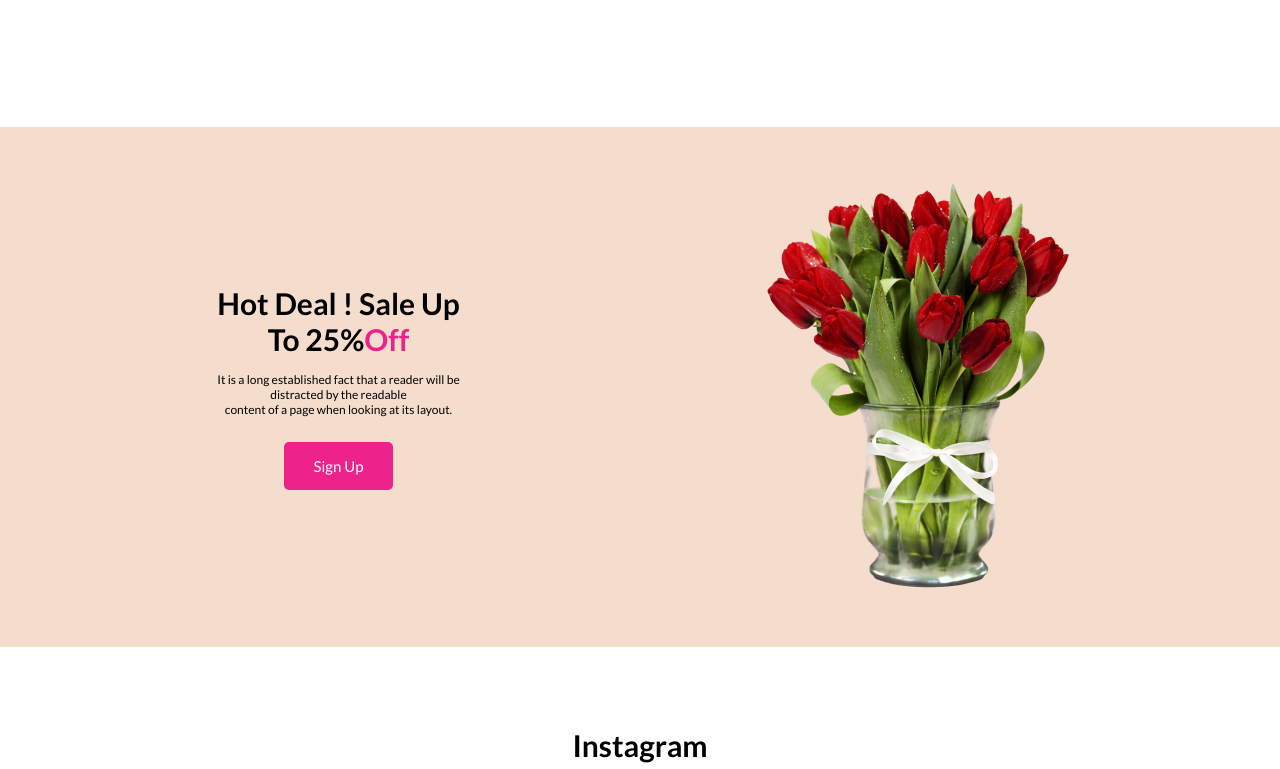
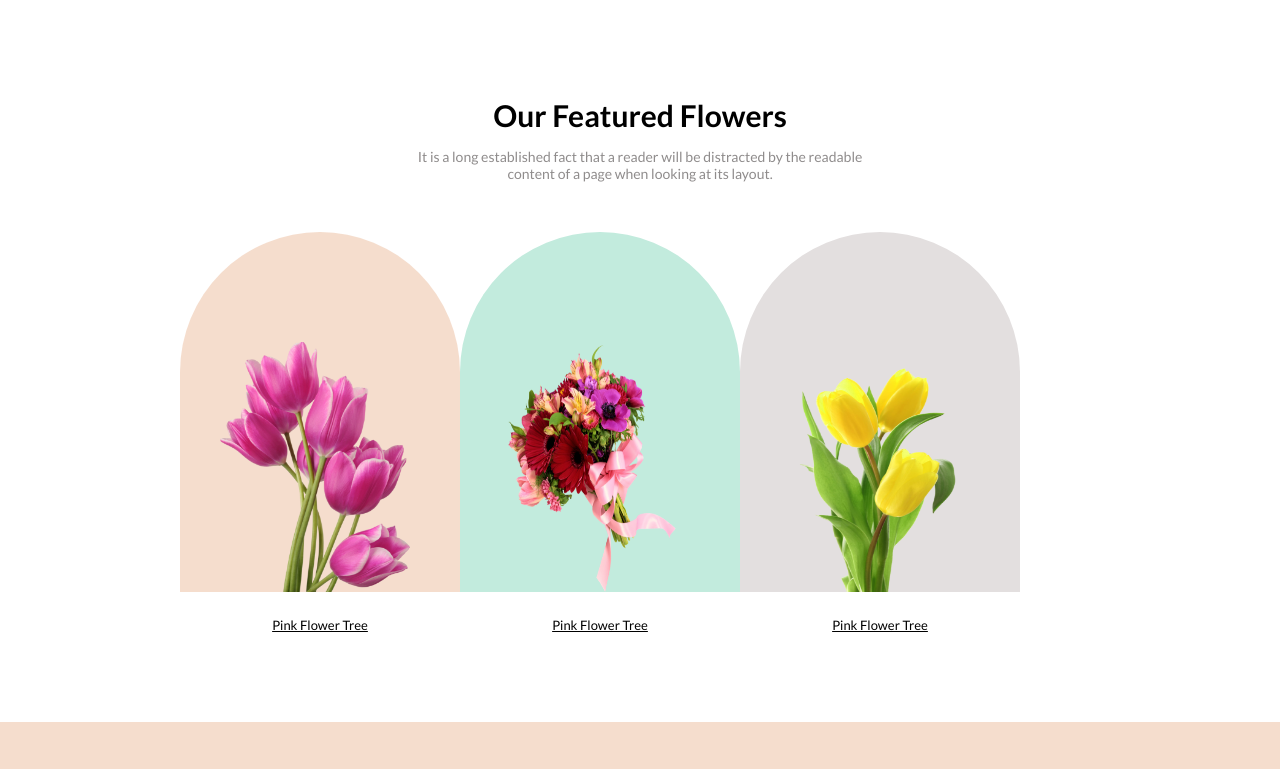
Before and after one commit to infoarifk/Assignment-project-1, a plain HTML site: page index.html in a window 1280 px wide. Shown: the part 611-1380 px from the top of the page. Drawn offline with Linux system fonts and the light colour scheme.

Commit message:
featured section added

```diff
--- a/index.html
+++ b/index.html
@@ -30,10 +30,38 @@
     </header>
 
     <main>
+        <section class="featured">
+            <h3 class="h3-title">Our Featured Flowers</h3>
+            <p class="p-description">It is a long established fact that a reader will be distracted by the readable <br> content of a page when looking at its layout.</p>
+
+            <div class="div-parent">
+                <div class="child-flower">
+                    <img class="child-1-img" src="./Flower Asset/pngwing 6.png" alt="">
+                    <br>
+                    <br>
+                    <u class="u-tag">Pink Flower Tree</u>
+                </div>
+                <div class="child-flower c-1">
+                    <img class="child-1-img" src="./Flower Asset/pngwing 5.png" alt="">
+                    <br>
+                    <br>
+                    <u class="u-tag">Pink Flower Tree</u>
+                </div>
+                <div class="child-flower c-2">
+                    <img class="child-1-img" src="./Flower Asset/pngwing 7.png" alt="">
+                    <br>
+                    <br>
+                    <u class="u-tag">Pink Flower Tree</u>
+                </div>
+
+            </div>
+
+
+        </section>
         <section class="sign-up">
 
             <div class="signup-container">
-                <h3 class="hot-deal-title">Hot Deal ! Sale Up To 25%<span class="flower">Off</span></h3>
+                <h3 class="hot-deal-title">Hot Deal ! Sale Up To 25% <span class="flower">Off</span></h3>
                 <p class="des details">It is a long established fact that a reader will be distracted by the readable <br> content of a page when looking at its layout.</p>
                 <button class="btn-primary">Sign Up</button>
             </div>
--- a/style.css
+++ b/style.css
@@ -122,7 +122,7 @@ footer{
     align-items: center;
     text-align: center;
     background-color: #f2d2bdc0;
-    padding: 50px 200px 50px 200px;
+    padding: 50px 100px 50px 240px;
     gap: 285px;
     margin-top: 130px;
 }
@@ -134,3 +134,50 @@ footer{
     margin-bottom: 25px;
 }
 /*section sign-up end*/
+
+/*section featured start*/
+
+.featured{
+    text-align: center;
+    margin-top: 100px;
+}
+
+.div-parent{
+    display: flex;
+    padding: 30px 260px 0px 180px;
+    align-items: center;
+    justify-content: space-around;
+}
+.child-flower{
+    height: 360px;
+    width: 320px;
+    background-color: #f2d2bdc0;
+    border-radius: 160px 160px 0px 0px;
+}
+.child-1-img{
+    margin-top: 110px;
+    margin-right: 10px;
+    height: 250px;
+    width: 190px;
+
+
+}
+.u-tag{
+    font-size: 13px;
+}
+.c-1{
+    background-color: rgb(194, 235, 221);
+}
+.c-2{
+    background-color: rgb(227, 223, 223);
+}
+.h3-title{
+    font-size: 30px;
+    margin-bottom: 15px;
+}
+.p-description{
+    font-size: 14px;
+    margin-bottom: 20px;
+    color: rgb(143, 140, 140);
+}
+/*section featured end*/
```
